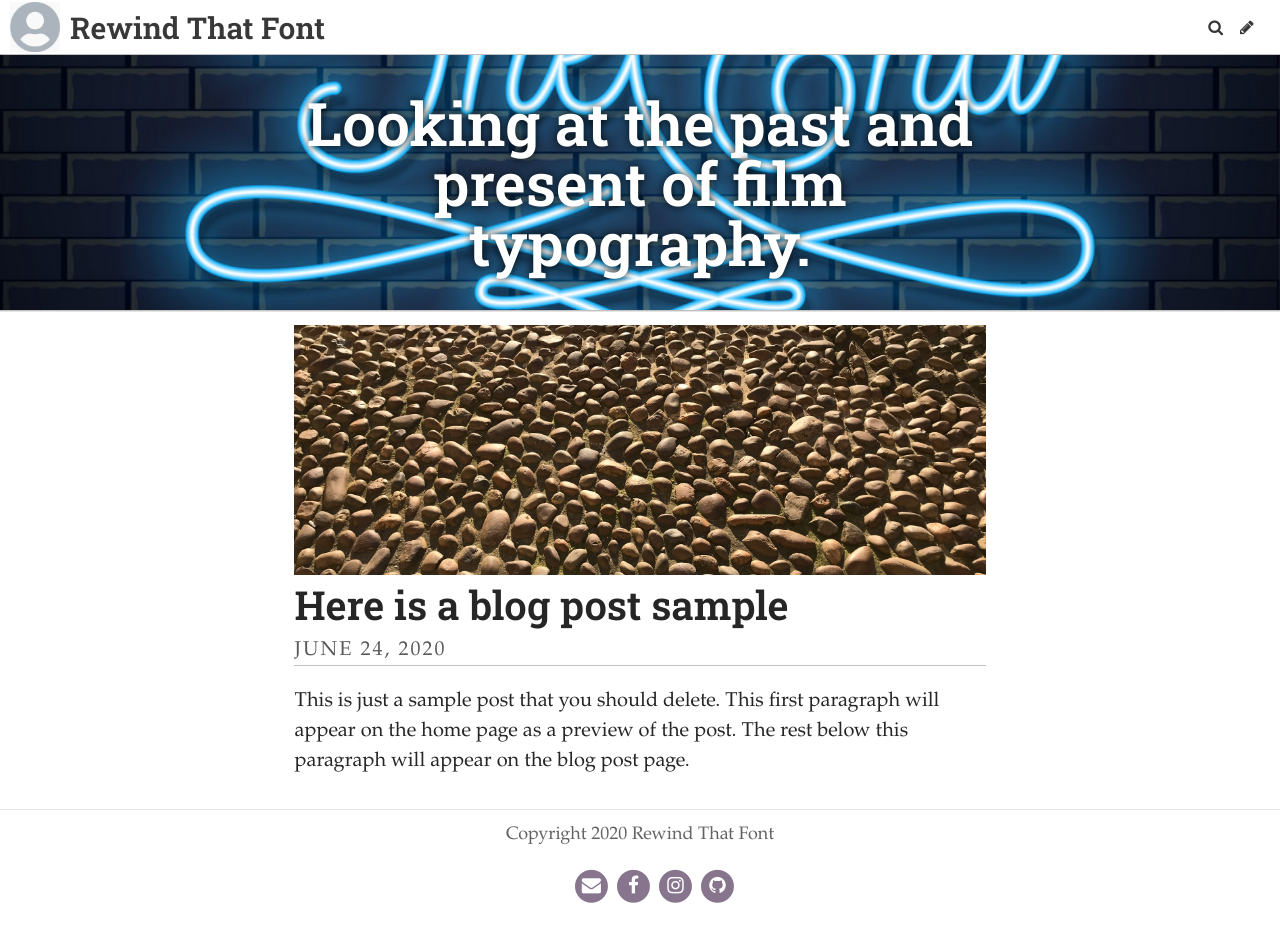
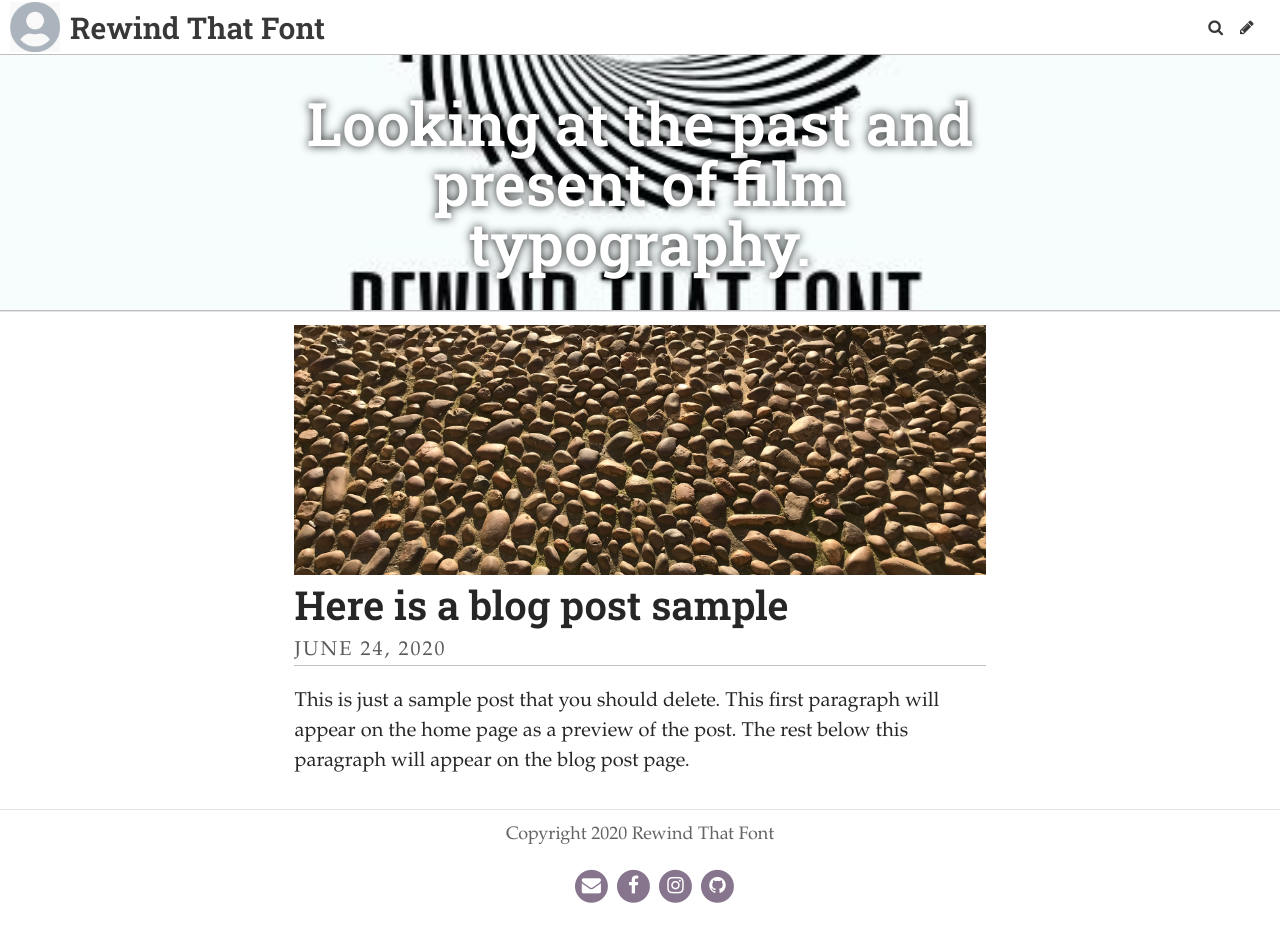
Before and after one commit to hrmcneil3/rewind, a Jekyll site: the page built from index.html, in a window 1280 px wide. Built offline with Jekyll 4.4.1, drawn with Linux system fonts in a browser that asks for light colours; some web fonts are replaced; the list of posts is cut into pages by our own code.

Commit message:
Update Settings “general”

```diff
--- a/_data/settings.yml
+++ b/_data/settings.yml
@@ -3,7 +3,7 @@ description: A blog taking a look back at the most unforgettable and iconic
   typography throughout the timeline of film.
 header_text: "Looking at the past and present of film typography. "
 footer_text: Copyright 2020 Rewind That Font
-header_feature_image: ../uploads/the-end-neon-sign-vintage-movie-ending-neon-frame-vector-22727687.jpg
+header_feature_image: ../uploads/black-event-photographer-logo.jpg
 bannerheight: 20vmax
 logo: /uploads/logo.jpg
 favicon: /uploads/favicon.ico
```
Also changed, not shown: uploads/black-event-photographer-logo.jpg (added).
